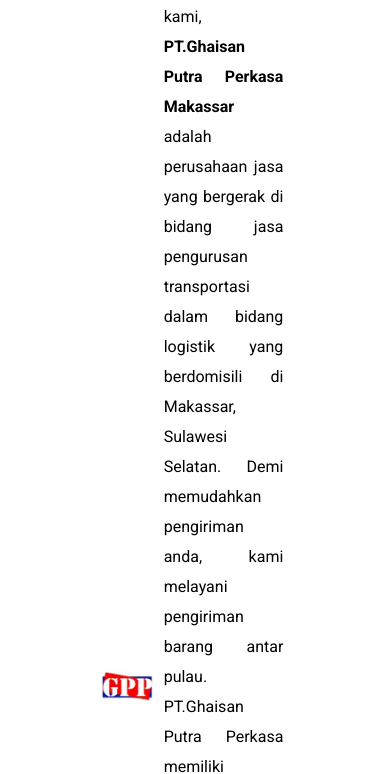
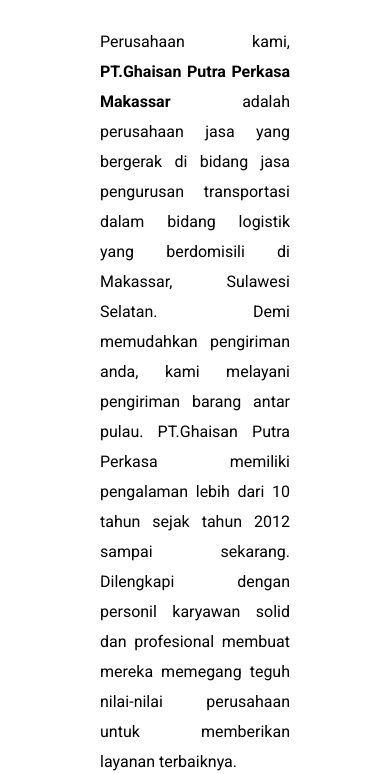
Before and after one commit to izzahnin/ghaisanputraperkasa, a plain HTML site: page index.html in a window 390 px wide. Shown: the part 928-1702 px from the top of the page. Drawn offline with Linux system fonts and the light colour scheme.

Commit message:
responsive

```diff
--- a/assets/style.css
+++ b/assets/style.css
@@ -486,6 +486,33 @@
 }
 /* TABLET */
 @media all and (max-width: 820px) {
+  /* navbar */
+  nav ul {
+    width: 50%;
+  }
+  /* main */
+  .content-home {
+    flex-direction: column;
+  }
+
+  .col-1 {
+    width: 100%;
+  }
+
+  .col-2 {
+    width: 100%;
+    margin: 0;
+  }
+
+  .col-2 p {
+    width: 100%;
+  }
+
+  .fig-about {
+    margin: auto;
+    width: 100%;
+    max-width: 600px;
+  }
 }
 
 @media all and (max-width: 576px) {
```
